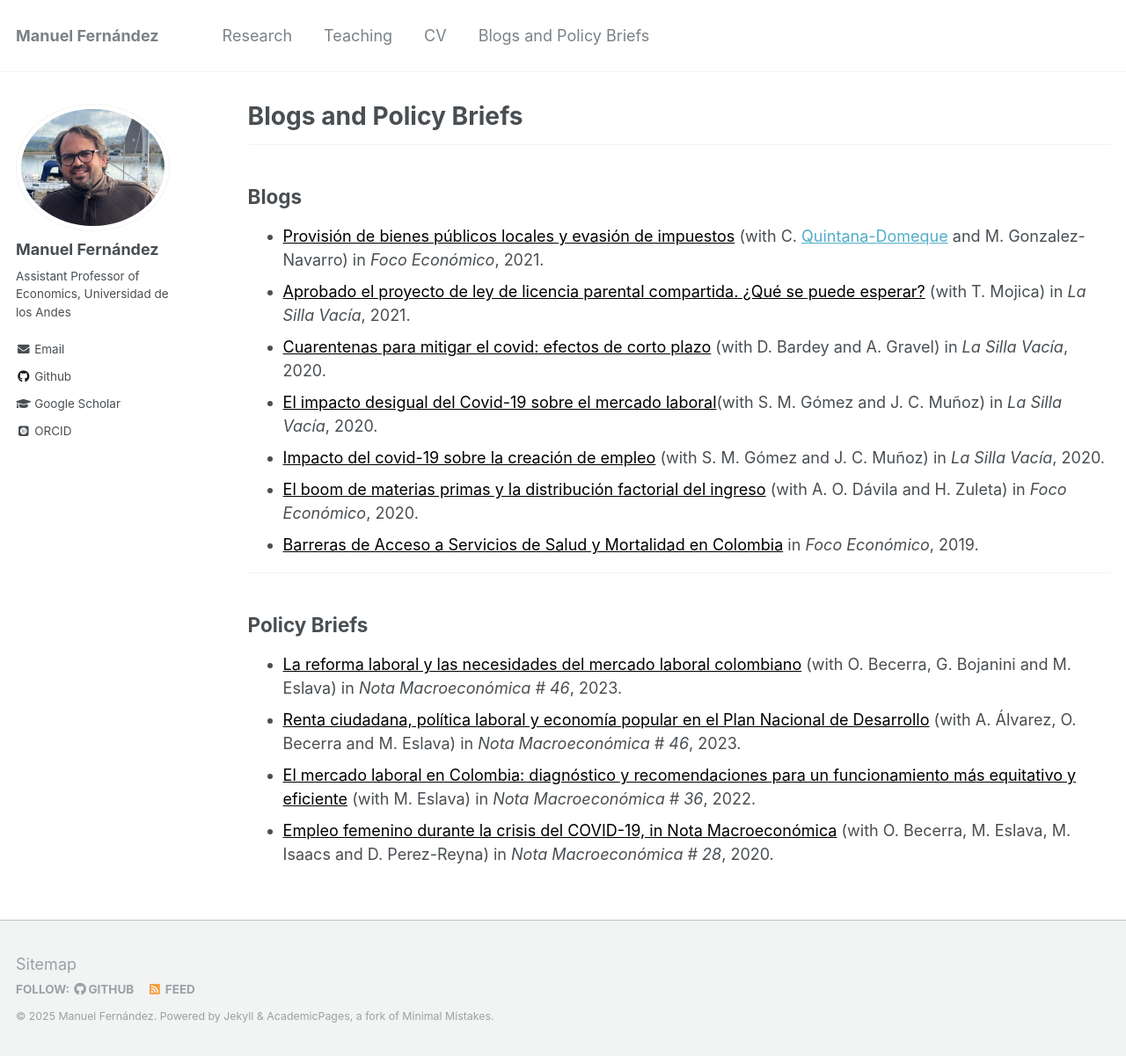
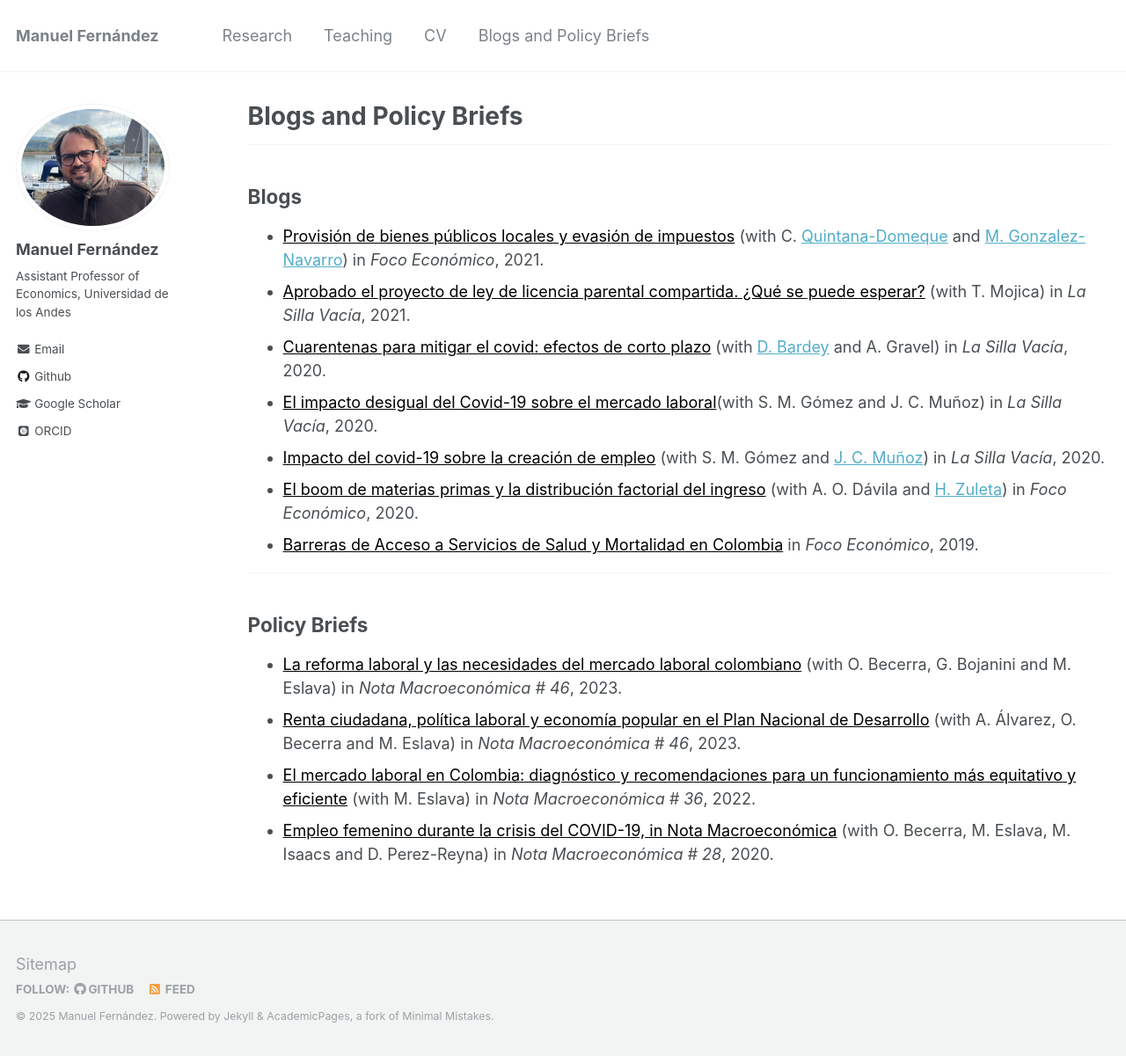
Before and after one commit to man-fern/man-fern.github.io, a Jekyll site: the page built from _pages/blogs.md, in a window 1280 px wide and 1201 px high. Shown: the whole window at 88% size. Built offline with Jekyll 4.4.1, drawn with Linux system fonts in a browser that asks for light colours; some web fonts are replaced; some of the changed lines change nothing that is shown.

Commit message:
Links co authors blogs

```diff
--- a/_pages/blogs.md
+++ b/_pages/blogs.md
@@ -10,12 +10,12 @@ redirect_from:
 
 ## Blogs
 
-* [Provisión de bienes públicos locales y evasión de impuestos](https://dev.focoeconomico.org/2021/05/18/provision-de-bienes-publicos-locales-y-evasion-de-impuestos/){: style="color:black; text-decoration: underline;"} (with C. [Quintana-Domeque](https://sites.google.com/site/climentquintanadomeque/home) and M. Gonzalez-Navarro)  in *Foco Económico*, 2021.
+* [Provisión de bienes públicos locales y evasión de impuestos](https://dev.focoeconomico.org/2021/05/18/provision-de-bienes-publicos-locales-y-evasion-de-impuestos/){: style="color:black; text-decoration: underline;"} (with C. [Quintana-Domeque](https://sites.google.com/site/climentquintanadomeque/home) and [M. Gonzalez-Navarro](https://scholar.google.com/citations?user=ZsY4qlYAAAAJ&hl=en))  in *Foco Económico*, 2021.
 * [Aprobado el proyecto de ley de licencia parental compartida. ¿Qué se puede esperar?](https://www.lasillavacia.com/red-de-expertos/red-social/aprobado-el-proyecto-de-ley-de-licencia-parental-compartida-que-se-puede-esperar/){: style="color:black; text-decoration: underline;"} (with T. Mojica) in *La Silla Vacía*, 2021.
-* [Cuarentenas para mitigar el covid: efectos de corto plazo](https://www.lasillavacia.com/historias/historias-silla-llena/cuarentenas-para-mitigar-el-covid-efectos-de-corto-plazo/){: style="color:black; text-decoration: underline;"} (with D. Bardey and A. Gravel) in *La Silla Vacía*, 2020.
+* [Cuarentenas para mitigar el covid: efectos de corto plazo](https://www.lasillavacia.com/historias/historias-silla-llena/cuarentenas-para-mitigar-el-covid-efectos-de-corto-plazo/){: style="color:black; text-decoration: underline;"} (with [D. Bardey](https://sites.google.com/site/davidbardey/) and A. Gravel) in *La Silla Vacía*, 2020.
 * [El impacto desigual del Covid-19 sobre el mercado laboral](https://www.lasillavacia.com/historias/historias-silla-llena/el-impacto-desigual-del-covid-19-sobre-el-mercado-laboral/){: style="color:black; text-decoration: underline;"}(with S. M. Gómez and J. C. Muñoz) in *La Silla Vacía*, 2020.
-* [Impacto del covid-19 sobre la creación de empleo](https://www.lasillavacia.com/historias/historias-silla-llena/impacto-del-covid-19-sobre-la-creacion-de-empleo/){: style="color:black; text-decoration: underline;"} (with S. M. Gómez and J. C. Muñoz) in *La Silla Vacía*, 2020.
-* [El boom de materias primas y la distribución factorial del ingreso](https://dev.focoeconomico.org/2020/10/06/el-boom-de-materias-primas-y-la-distribucion-factorial-del-ingreso/){: style="color:black; text-decoration: underline;"} (with A. O. Dávila and H. Zuleta) in *Foco Económico*, 2020.
+* [Impacto del covid-19 sobre la creación de empleo](https://www.lasillavacia.com/historias/historias-silla-llena/impacto-del-covid-19-sobre-la-creacion-de-empleo/){: style="color:black; text-decoration: underline;"} (with S. M. Gómez and [J. C. Muñoz](https://jcmunozmora.github.io/)) in *La Silla Vacía*, 2020.
+* [El boom de materias primas y la distribución factorial del ingreso](https://dev.focoeconomico.org/2020/10/06/el-boom-de-materias-primas-y-la-distribucion-factorial-del-ingreso/){: style="color:black; text-decoration: underline;"} (with A. O. Dávila and [H. Zuleta](https://economia.uniandes.edu.co/zuleta)) in *Foco Económico*, 2020.
 * [Barreras de Acceso a Servicios de Salud y Mortalidad en Colombia](https://dev.focoeconomico.org/2019/10/15/barreras-de-acceso-a-servicios-de-salud-y-mortalidad-en-colombia/){: style="color:black; text-decoration: underline;"} in *Foco Económico*, 2019.
 
 <hr>
```
